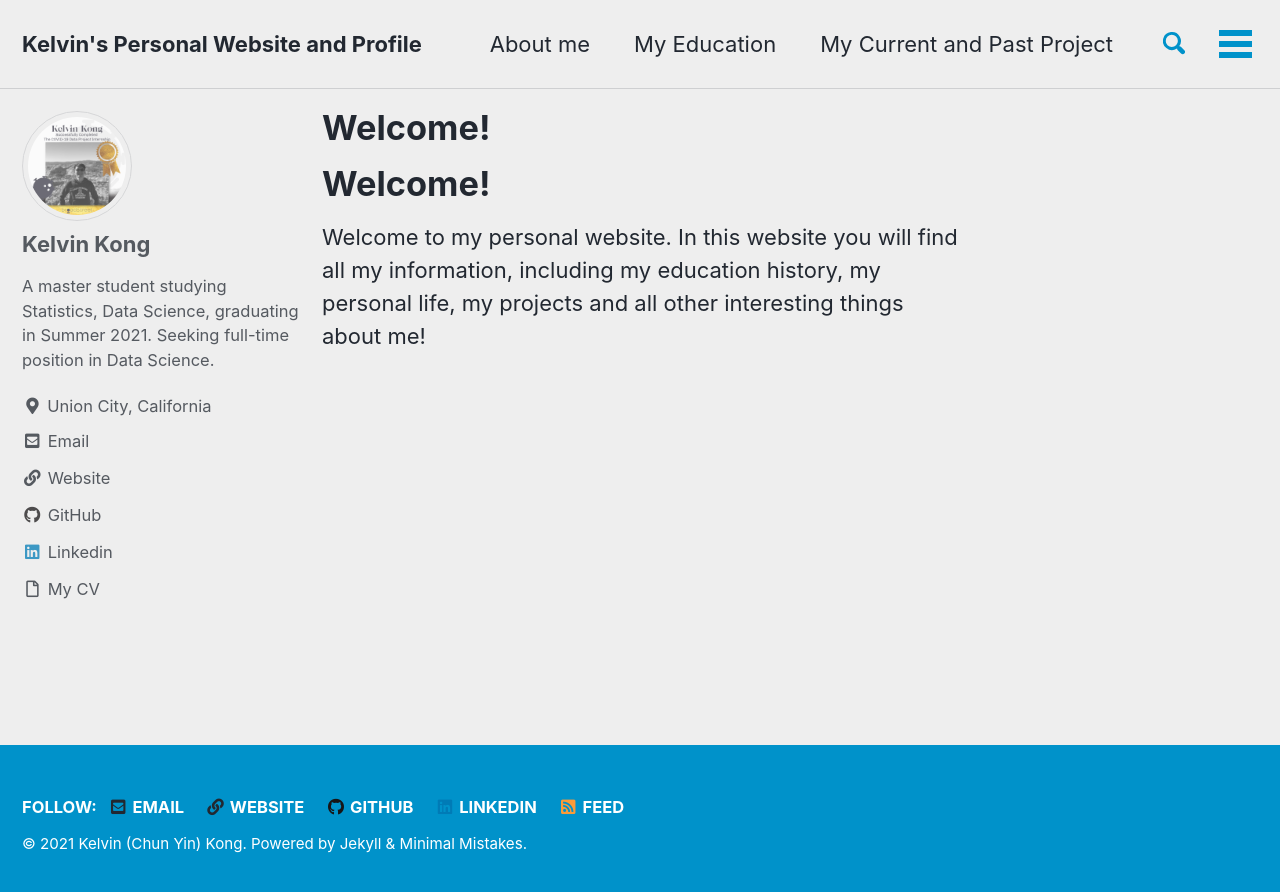
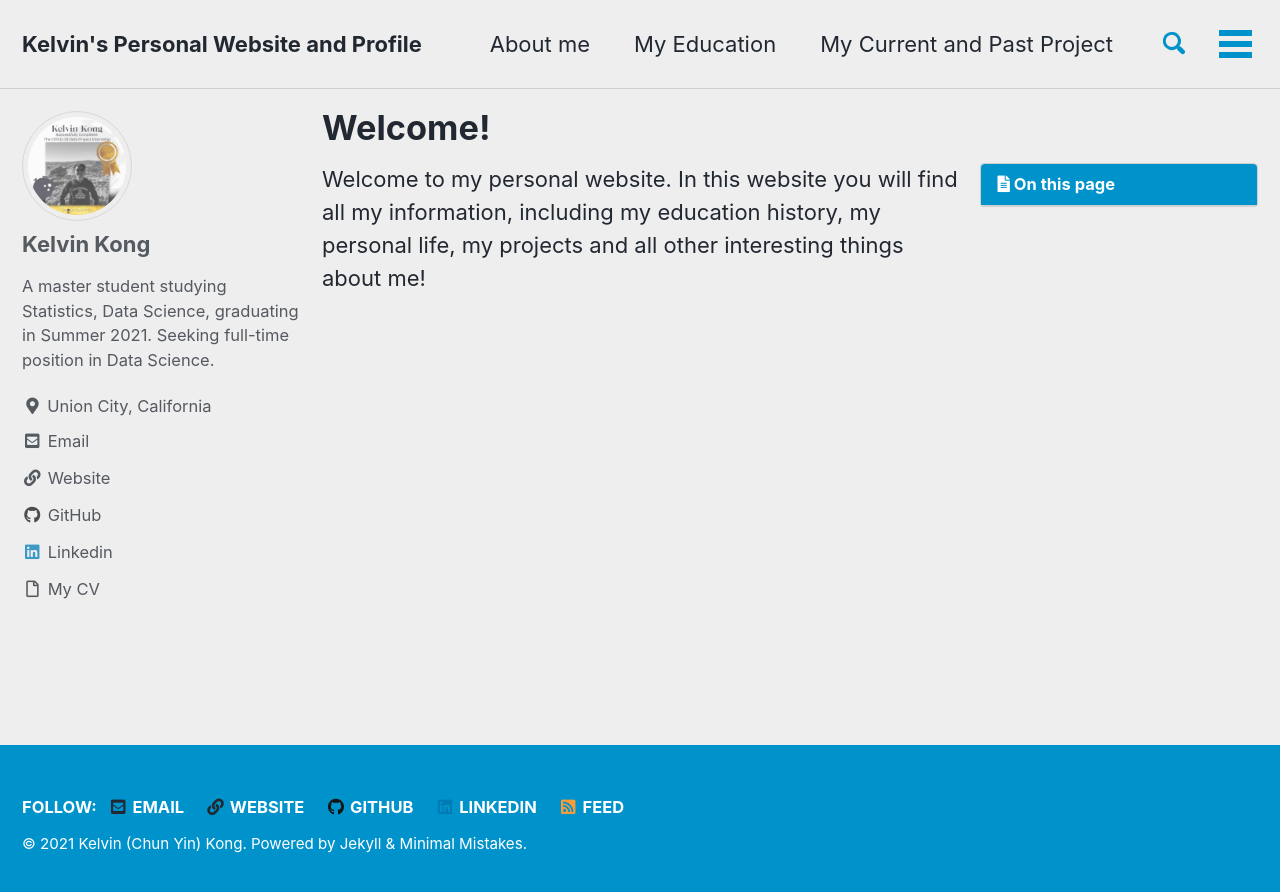
Before and after one commit to kelvin-cykong/kelvin-cykong.github.io, a Jekyll site: the page built from index.md, in a window 1280 px wide. Shown: the top 892 px of the page. Built offline with Jekyll 4.4.1, drawn with Linux system fonts in a browser that asks for light colours; cached includes are drawn as plain includes; our own code applies the rules of GitHub Pages for plain Markdown files; the list of posts is cut into pages by our own code; comment, search, counter and statistics services are not loaded; some of the changed lines change nothing that is shown.

Commit message:
Update index.md

```diff
--- a/index.md
+++ b/index.md
@@ -1,2 +1,6 @@
-# Welcome!
+---
+title: "Welcome!"
+toc: true
+---
+
 Welcome to my personal website. In this website you will find all my information, including my education history, my personal life, my projects and all other interesting things about me!
```
